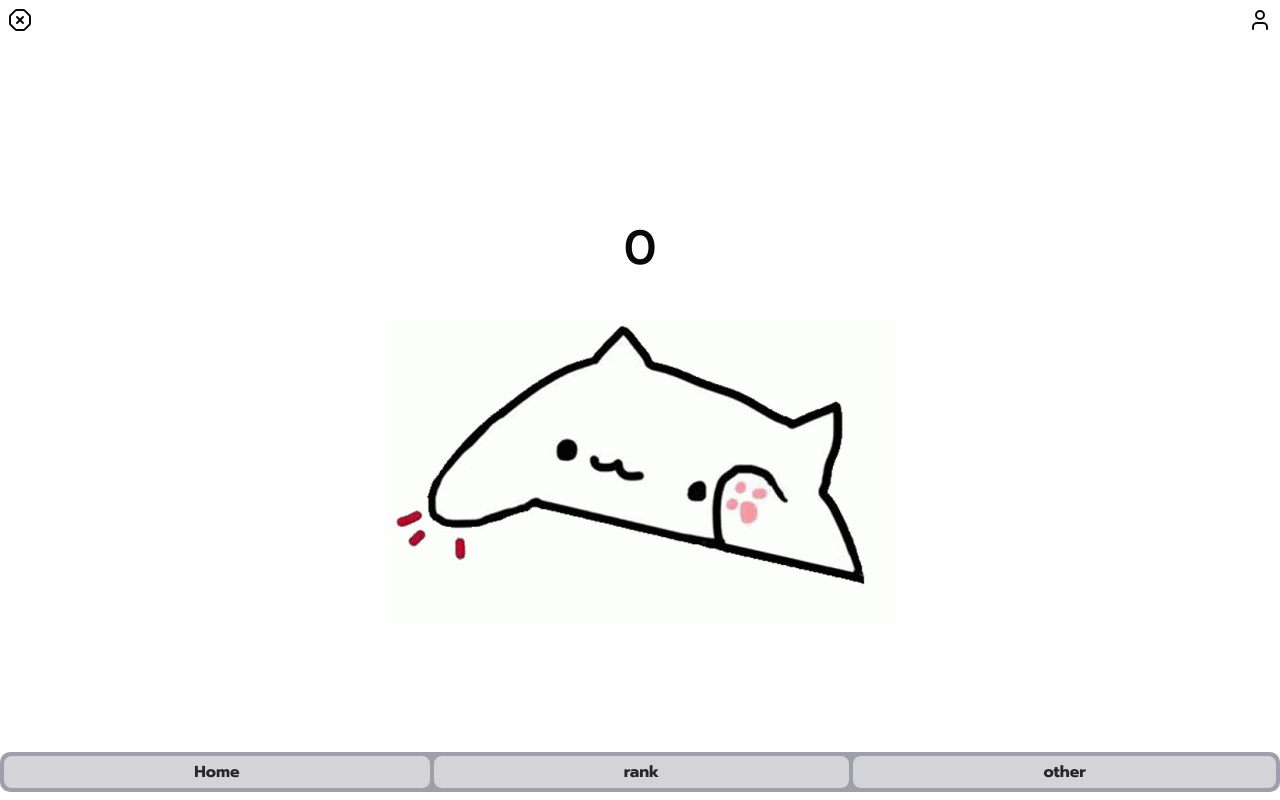
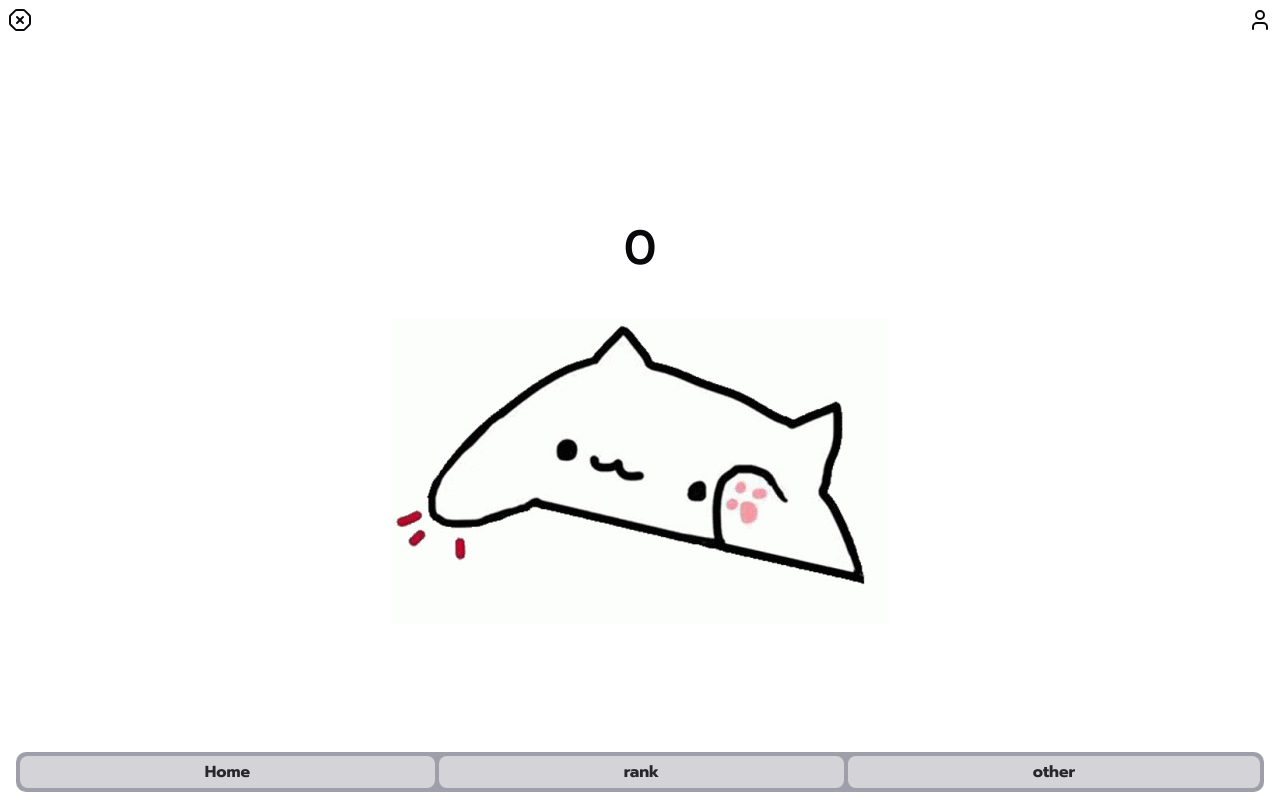
Before and after one commit to B-bsw/bongo, a Next.js app: page / in a window 1280 px wide. Built offline with nearby package versions, Linux system fonts and the light colour scheme; a web font is replaced by a local one.

Commit message:
fix; style footer

```diff
--- a/src/components/layout/LayoutMain.tsx
+++ b/src/components/layout/LayoutMain.tsx
@@ -28,8 +28,8 @@ const LayoutMain = ({ children }: { children: React.ReactNode }) => {
                         {children}
                     </main>
 
-                    <footer className="absolute bottom-2 left-0 h-10 w-full rounded-lg bg-zinc-400">
-                        <main className="flex w-full items-stretch py-1">
+                    <footer className="absolute bottom-2 left-0 h-10 w-full px-4">
+                        <main className="flex w-full items-stretch py-1 rounded-lg bg-zinc-400">
                             <div className="[&_button]:font-prompt [&_button]:hover:bg-accent flex w-full items-center justify-around gap-1 px-1 [&_button]:grow [&_button]:cursor-pointer [&_button]:rounded-md [&_button]:bg-zinc-300 [&_button]:px-2 [&_button]:py-1 [&_button]:font-bold [&_button]:text-zinc-800 [&_button]:transition-all [&_button]:active:scale-95">
                                 <button onClick={() => route.push('/')}>
                                     Home
```
